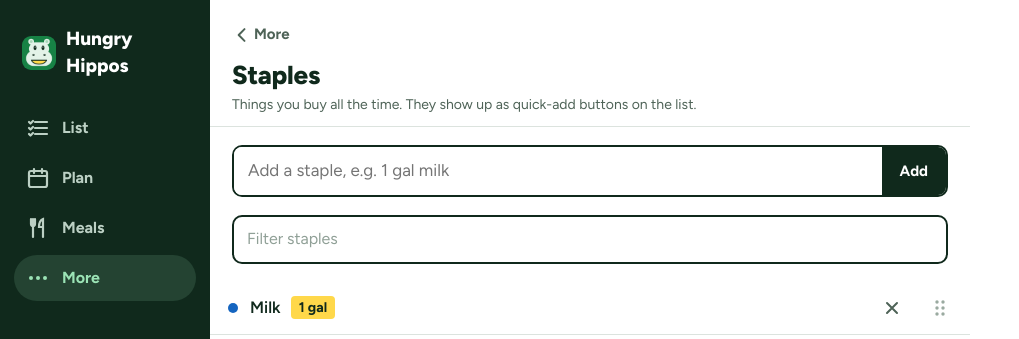
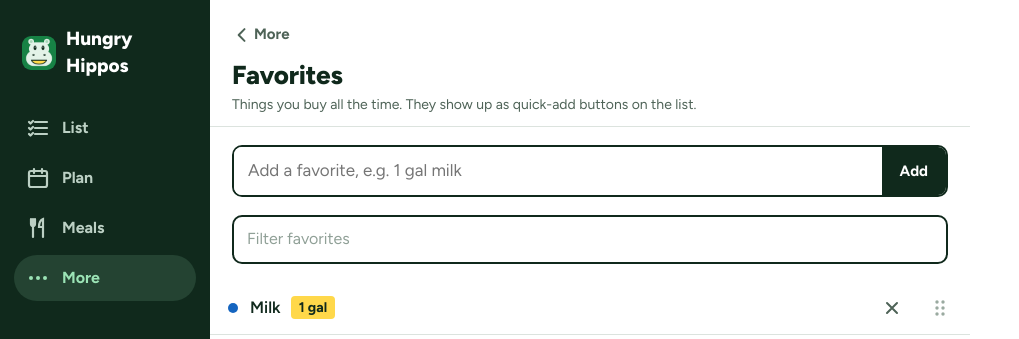
Before and after one commit to xadamz23/hungry-hippos, a FastAPI app: page /more/staples in a window 1280 px wide. Shown: the top 339 px of the page, without its empty margins (0-1019 px from the left). Run offline with FastAPI, Linux system fonts and the light colour scheme.

Commit message:
UI: call staples Favorites
Copy-only rename: page titles, labels, placeholders, hints and errors now say
favorites. Routes, IDs, model and DB names are unchanged. The plan page's
"Kid favorites" line now says "Meals the kids like" so the word isn't shared.

```diff
--- a/app/routers/more.py
+++ b/app/routers/more.py
@@ -118,7 +118,7 @@ def order_staples(ids: list[int] = Form(...), session: Session = Depends(get_ses
 def _get_staple(session: Session, staple_id: int) -> Staple:
     staple = session.get(Staple, staple_id)
     if staple is None:
-        raise HTTPException(404, "That staple no longer exists.")
+        raise HTTPException(404, "That favorite no longer exists.")
     return staple
 
 
--- a/app/services/shopping.py
+++ b/app/services/shopping.py
@@ -97,7 +97,7 @@ def available_staples(session: Session) -> list[Staple]:
 def add_staple(session: Session, staple_id: int) -> ListItem:
     staple = session.get(Staple, staple_id)
     if staple is None:
-        raise HTTPException(404, "That staple no longer exists.")
+        raise HTTPException(404, "That favorite no longer exists.")
     staple.add_count += 1
     item = _add(session, staple.name, staple.name_key, staple.amounts, staple.section_id)
     _commit(session)
--- a/app/templates/list/_sections.html
+++ b/app/templates/list/_sections.html
@@ -46,6 +46,6 @@
   <h2>Your list is empty</h2>
   <p>Add this week’s meals from the Plan tab, or type an item to get started.</p>
   <form hx-post="/plan/to-list" hx-target="#list-body"><button class="btn" type="submit">Add ingredients from the plan</button></form>
-  <a class="btn ghost" href="/more/staples">Manage staples</a>
+  <a class="btn ghost" href="/more/staples">Manage favorites</a>
 </div>
 {% endif %}
--- a/app/templates/list/_staples.html
+++ b/app/templates/list/_staples.html
@@ -1,12 +1,12 @@
 <div id="list-staples" class="staples-wrap" {% if oob %}hx-swap-oob="true"{% endif %}>
   {% if staples %}
   <div class="staples" x-show="!q">
-    <span class="lbl">Staples</span>
+    <span class="lbl">Favorites</span>
     {% for s in staples %}
     <button type="button" hx-post="/list/staple/{{ s.id }}" hx-target="#list-body" aria-label="Add {{ s.name }}">{{ s.name }}</button>
     {% endfor %}
   </div>
-  <div id="add-suggest" class="suggest" role="listbox" aria-label="Staples" :hidden="!isOpen()" hidden>
+  <div id="add-suggest" class="suggest" role="listbox" aria-label="Favorites" :hidden="!isOpen()" hidden>
     {% for s in staples %}
     <button type="button" role="option" id="sug-{{ s.id }}" tabindex="-1" data-name="{{ s.name }}"
             hx-post="/list/staple/{{ s.id }}" hx-target="#list-body"
--- a/app/templates/meals/form.html
+++ b/app/templates/meals/form.html
@@ -43,7 +43,7 @@
       </div>
       {% if staples %}
       <div class="staples-wrap">
-        <div id="add-suggest" class="suggest" role="listbox" aria-label="Staples" :hidden="!isOpen()" hidden>
+        <div id="add-suggest" class="suggest" role="listbox" aria-label="Favorites" :hidden="!isOpen()" hidden>
           {% for s in staples %}
           <button type="button" role="option" id="sug-{{ s.id }}" tabindex="-1" data-name="{{ s.name }}" data-label="{{ s.name|cap }}"
                   :hidden="!shown($el.dataset.name)" :class="{ active: isActive($el) }" :aria-selected="isActive($el)"
@@ -55,7 +55,7 @@
         </div>
       </div>
       {% endif %}
-      <p class="hint">Pick a staple or type your own. Tap one to set the amount.</p>
+      <p class="hint">Pick a favorite or type your own. Tap one to set the amount.</p>
       <div class="ing-rows">
         <template x-for="(l, i) in lines">
           <button type="button" class="ing ing-edit" @click="edit(i)" :aria-label="`Edit ${lineText(l)}`">
--- a/app/templates/more/_staple_rows.html
+++ b/app/templates/more/_staple_rows.html
@@ -7,7 +7,7 @@
     <svg class="handle" width="22" height="22" aria-label="Drag to reorder" :hidden="filtering()"><use href="#i-grip"/></svg>
   </div>
   {% else %}
-  <p class="body muted">No staples yet.</p>
+  <p class="body muted">No favorites yet.</p>
   {% endfor %}
   {% if staples %}<p class="body muted" hidden :hidden="!filtering() || anyShown()" x-text="`No staples match “${q.trim()}”.`"></p>{% endif %}
 </div>
--- a/app/templates/more/_staple_sheet.html
+++ b/app/templates/more/_staple_sheet.html
@@ -3,7 +3,7 @@
   <div class="scrim" onclick="closeSheet()"></div>
   <form class="sheet" hx-post="/more/staples/{{ staple.id }}" hx-target="#staple-rows" hx-swap="outerHTML">
     <div class="grab"></div>
-    <h2 id="sheet-title" style="font-size:20px">Edit staple</h2>
+    <h2 id="sheet-title" style="font-size:20px">Edit favorite</h2>
     <div class="field" style="margin-top:12px">
       <label for="staple-name">Name</label>
       <input id="staple-name" class="input" name="name" value="{{ staple.name }}" autocomplete="off" required>
--- a/app/templates/more/index.html
+++ b/app/templates/more/index.html
@@ -5,7 +5,7 @@
 <div class="top"><h1>More</h1></div>
 <div class="grp">Store</div>
 <a class="mrow" href="/more/sections"><span class="ic"><svg><use href="#i-store"/></svg></span>Section order<span class="r">{{ section_count }} sections<svg class="ch"><use href="#i-chev"/></svg></span></a>
-<a class="mrow" href="/more/staples"><span class="ic"><svg><use href="#i-bolt"/></svg></span>Staples<span class="r">{{ staple_count }} item{{ 's' if staple_count != 1 }}<svg class="ch"><use href="#i-chev"/></svg></span></a>
+<a class="mrow" href="/more/staples"><span class="ic"><svg><use href="#i-bolt"/></svg></span>Favorites<span class="r">{{ staple_count }} item{{ 's' if staple_count != 1 }}<svg class="ch"><use href="#i-chev"/></svg></span></a>
 <a class="mrow" href="/more/remembered"><span class="ic"><svg><use href="#i-pin"/></svg></span>Remembered sections<span class="r">{{ remembered_count }}<svg class="ch"><use href="#i-chev"/></svg></span></a>
 <div class="grp">Meals</div>
 <a class="mrow" href="/more/history"><span class="ic"><svg><use href="#i-clock"/></svg></span>History<span class="r"><svg class="ch"><use href="#i-chev"/></svg></span></a>
--- a/app/templates/more/staples.html
+++ b/app/templates/more/staples.html
@@ -1,19 +1,19 @@
 {% extends "base.html" %}
-{% block title %}Staples · Hungry Hippos{% endblock %}
+{% block title %}Favorites · Hungry Hippos{% endblock %}
 {% block main_class %}narrow-on-desktop{% endblock %}
 {% block main %}
 <div class="top">
   <a class="back" href="/more"><svg><use href="#i-back"/></svg>More</a>
-  <h1 style="margin-top:10px">Staples</h1>
+  <h1 style="margin-top:10px">Favorites</h1>
   <p class="meta">Things you buy all the time. They show up as quick-add buttons on the list.</p>
 </div>
 <div x-data="stapleFilter">
 <form class="body" hx-post="/more/staples" hx-target="#staple-rows" hx-swap="outerHTML" hx-on::after-request="if(event.detail.successful) this.reset()">
-  <div class="add"><label class="sr-only" for="new-staple">New staple</label><input id="new-staple" name="text" placeholder="Add a staple, e.g. 1 gal milk" autocomplete="off"><button type="submit">Add</button></div>
+  <div class="add"><label class="sr-only" for="new-staple">New favorite</label><input id="new-staple" name="text" placeholder="Add a favorite, e.g. 1 gal milk" autocomplete="off"><button type="submit">Add</button></div>
 </form>
 <div class="body" style="padding-top:0">
-  <label class="sr-only" for="staple-q">Filter staples</label>
-  <input id="staple-q" class="input" type="search" x-model="q" placeholder="Filter staples" autocomplete="off">
+  <label class="sr-only" for="staple-q">Filter favorites</label>
+  <input id="staple-q" class="input" type="search" x-model="q" placeholder="Filter favorites" autocomplete="off">
 </div>
 {% include "more/_staple_rows.html" %}
 </div>
--- a/app/templates/plan/_week.html
+++ b/app/templates/plan/_week.html
@@ -3,7 +3,7 @@
 <div class="empty">
   <div class="art"><svg><use href="#i-cal"/></svg></div>
   <h2>Nothing planned yet</h2>
-  <p>Pick a few meals for the week. Kid favorites you haven’t made in a while show up first.</p>
+  <p>Pick a few meals for the week. Meals the kids like that you haven’t made in a while show up first.</p>
   <a class="btn" href="/meals?pick=none&amp;week={{ view.start }}">Choose meals</a>
   {% if has_prev_entries %}
   <form hx-post="/plan/copy-last?week={{ view.start }}" hx-target="#plan-week" hx-swap="outerHTML" style="margin-top:8px">
```
Also changed, not shown: tests/test_more.py (+1 -1 lines), README.md.
